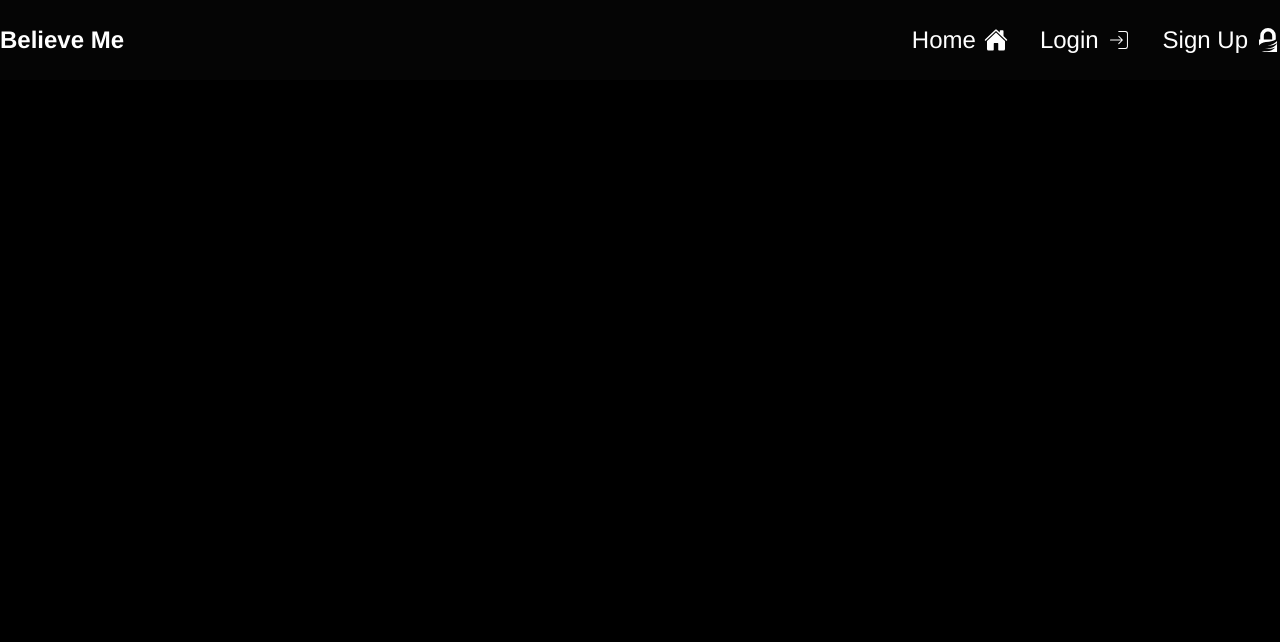
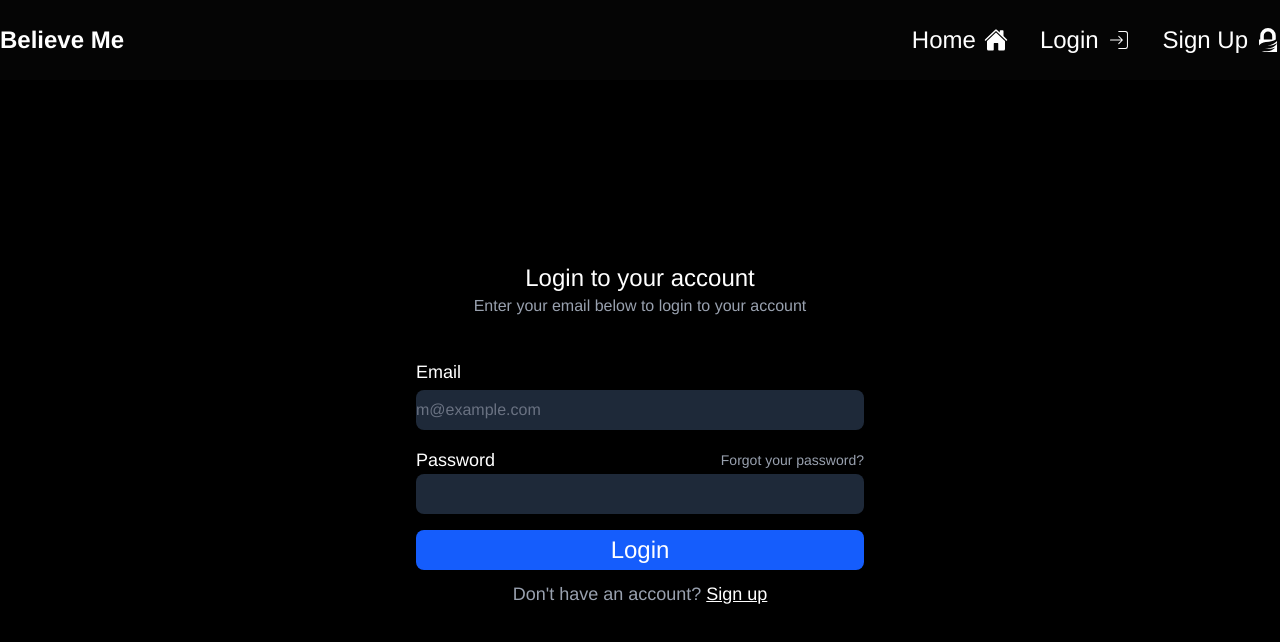
Before and after one commit to Johnihb/ai-interviewer, a React (Vite) app in the folder frontend/: page /login in a window 1280 px wide. Shown: the top 642 px of the page. Built offline with nearby package versions, Linux system fonts and the light colour scheme.

Commit message:
add a login form ui

```diff
--- a/frontend/src/App.jsx
+++ b/frontend/src/App.jsx
@@ -4,16 +4,19 @@ import { Toaster } from 'react-hot-toast'
 import Navbar from './components/Navbar'
 import Homepage from './pages/Homepage'
 import Signup from './pages/Signup'
+import { useUserStore } from './stores/userStore'
+import Login from './pages/Login'
 const App = () => {
+  const {user} = useUserStore();
   return (
     <div className='w-full h-[100dvh] bg-black overflow-x-hidden' >
       <Navbar />
 
       <Routes>
         <Route path='/' element={<Homepage />} />
-        {/* <Route path='/login' element={<Login />} />
-        <Route path='*' element={<Navigate to='/' />} /> */}
-        <Route path='/signup' element={<Signup />} />
+        <Route path='/login' element={user ? <Navigate to='/' /> : <Login />} />
+        <Route path='/signup' element={user ? <Navigate to='/' /> : <Signup />} />
+        {/* <Route path="*" element={} /> */}
       </Routes>
 
       <Toaster
--- a/frontend/src/index.css
+++ b/frontend/src/index.css
@@ -1,5 +1,4 @@
 @import "tailwindcss";
-@import url('https://fonts.googleapis.com/css2?family=Orbitron:wght@400;700;900&family=JetBrains+Mono:wght@300;400;600&display=swap');
 
 * {
   margin: 0;
--- /dev/null
+++ b/frontend/src/pages/Login.jsx
@@ -0,0 +1,92 @@
+import { useState } from 'react';
+import { Link } from 'react-router-dom';
+
+export default function Login() {
+  const [email, setEmail] = useState('');
+  const [password, setPassword] = useState('');
+
+
+
+  const handleLogin = (e) => {
+    e.preventDefault();
+    console.log('Login attempt:', { email, password });
+  };
+
+  return (
+    <div className="h-[90dvh] overflow-hidden bg-black flex items-center justify-center px-6 flex-col gap-4">
+
+        {/* Header */}
+        <div className="h-20 mb-6">
+          <h1 className="text-white text-2xl font-2xl text-center ">
+            Login to your account
+          </h1>
+          <p className="text-gray-400 text-md text-center">
+            Enter your email below to login to your account
+          </p>
+        </div>
+
+        <div className="w-full max-w-md rounded-2xl p-8 border border-white">
+
+
+        <form onSubmit={handleLogin} className='flex flex-col gap-4'>
+
+        {/* Email Field */}
+        <div className="mb-4 ">
+          <label className="h-8 block text-white text-lg font-medium mb-3">
+            Email
+          </label>
+          <input
+            type="email"
+            value={email}
+            onChange={(e) => setEmail(e.target.value)}
+            placeholder="m@example.com"
+            required
+            className="w-full bg-gray-800 border border-gray-700 rounded-lg px-4 py-3 text-white placeholder-gray-500 focus:outline-none focus:border-blue-500 focus:ring-1 focus:ring-blue-500 transition-all duration-200 h-10"
+          />
+        </div>
+
+        {/* Password Field */}
+        <div className="mb-6">
+          <div className="flex items-center justify-between mb-3">
+            <label className="text-white text-lg font-medium">
+              Password
+            </label>
+            <a
+              href="#"
+              className="text-gray-400 text-sm hover:text-white transition-colors duration-200"
+            >
+              Forgot your password?
+            </a>
+          </div>
+          <input
+            type="password"
+            value={password}
+            onChange={(e) => setPassword(e.target.value)}
+            required
+            className="w-full bg-gray-800 border border-gray-700 rounded-lg px-4 py-3 text-white placeholder-gray-500 focus:outline-none focus:border-blue-500 focus:ring-1 focus:ring-blue-500 transition-all duration-200 h-10"
+          />
+        </div>
+
+        {/* Login Button */}
+        <button
+          type="submit"
+          className="w-full bg-blue-600 hover:bg-blue-700 text-white text-2xl py-3 rounded-lg transition-colors duration-200 mb-4 h-10"
+        >
+          Login
+        </button>
+        </form>
+
+
+        {/* Sign Up Link */}
+        <Link to='/signup' className="text-center h-12 flex items-center justify-center ">
+          <p className="text-gray-400 text-lg ">
+            Don't have an account?{' '}
+            <a href="#" className="text-white underline hover:no-underline transition-all duration-200">
+              Sign up
+            </a>
+          </p>
+        </Link>
+      </div>
+    </div>
+  );
+}
--- a/frontend/src/stores/userStore.js
+++ b/frontend/src/stores/userStore.js
@@ -7,17 +7,28 @@ export const useUserStore = create((set) => ({
     loading : false ,
 
     signup : async (formData) => {
-      console.log(import.meta.mode)
         set({ loading: true });
         try {
         const response = await axios.post("/auth/signup", formData);
-        console.log('success')
         toast.success("Signup successful");
         set({ user: response.data.user });
       } catch (error) {
         console.error("Signup failed:", error);
         toast.error("Signup failed");
-        console.log(error)
+      }finally {
+        set({ loading: false });
+      }
+    } ,
+
+    login : async(formData) => {
+        set({ loading: true });
+        try {
+        const response = await axios.post("/auth/login", formData);
+        toast.success("Login successful");
+        set({ user: response.data.user });
+      } catch (error) {
+        console.error("Login failed:", error);
+        toast.error("Login failed" , error.message );
       }finally {
         set({ loading: false });
       }
```
Also changed, not shown: 1 other file (tests, documents, lock files or other folders).
